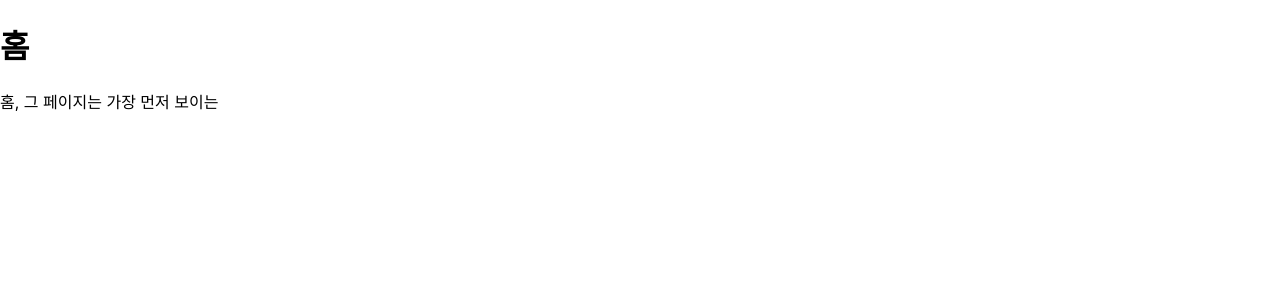
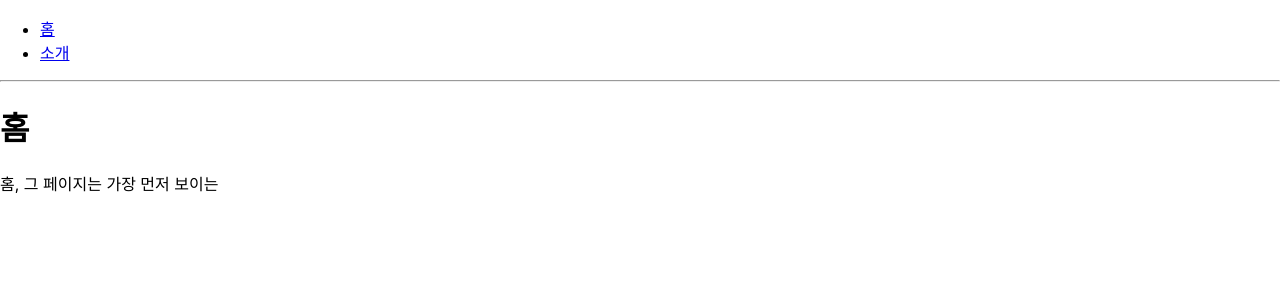
Before and after one commit to kimbeomjin95/router_tutorial, a React (Create React App) app: page / in a window 1280 px wide. Shown: the top 300 px of the page. Built offline with nearby package versions, Linux system fonts and the light colour scheme.

Commit message:
[add] Link 컴포넌트를 사용하여 다른 주소로 이동하기

```diff
--- a/src/App.js
+++ b/src/App.js
@@ -1,6 +1,6 @@
 import './App.css';
 // Route 컴포넌트를 사용하면 어떤 규칙을 가진 경로에 어떤 컴포넌트를 보여줄 지 정의
-import { Route } from 'react-router-dom';
+import { Route, Link } from 'react-router-dom';
 import Home from './Home';
 import About from './About';
 
@@ -9,6 +9,15 @@
     // <Route path="주소규칙" component={보여줄 컴포넌트} />
     // exact: /(루트) 경로가 동일하므로 이를 방지하기 위한 설정
     <div>
+      <ul>
+        <li>
+          <Link to="/">홈</Link>
+        </li>
+        <li>
+          <Link to="/about">소개</Link>
+        </li>
+      </ul>
+      <hr />
       <Route path="/" component={Home} exact />
       <Route path="/about" component={About} />
     </div>
```
